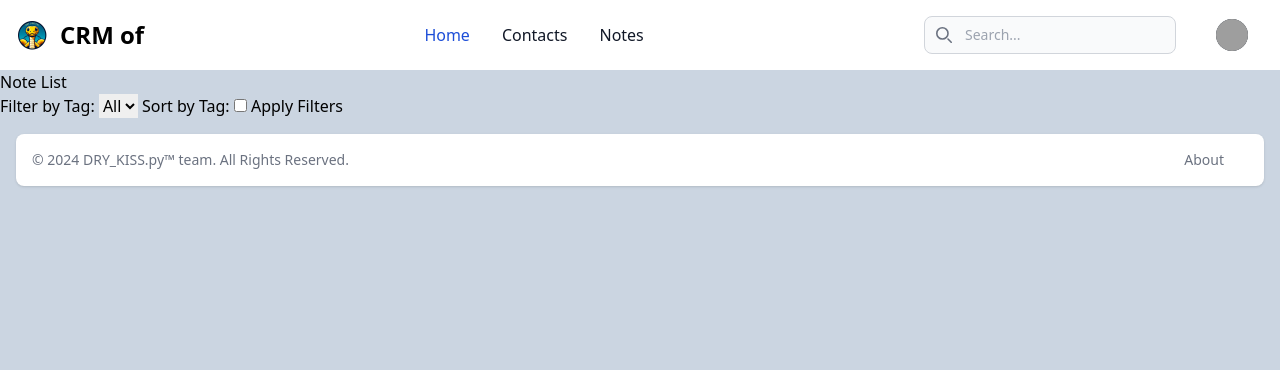
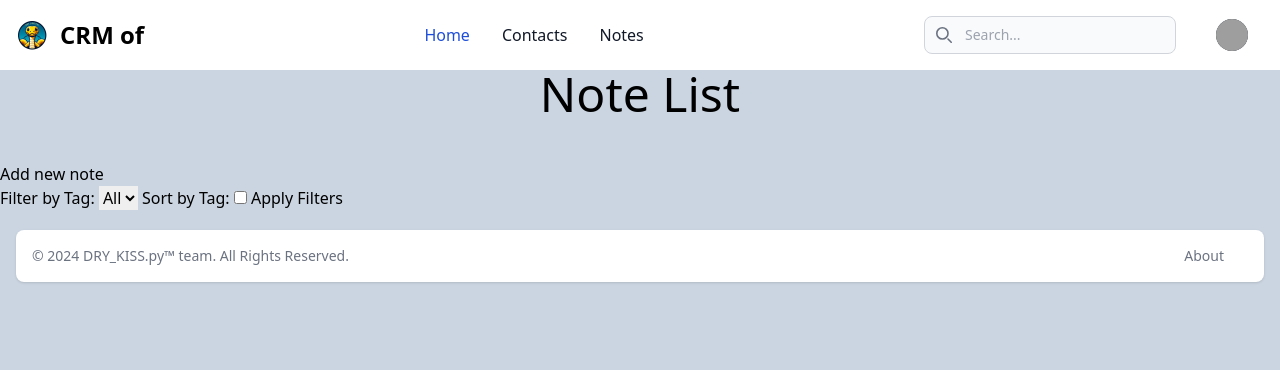
Before and after one commit to the10or/personal-assistant-web, a Django app: template personal_assistant/notes/templates/notes/note_list.html in a window 1280 px wide. Shown: the top 370 px of the page. Run offline with Django 3.2, Linux system fonts and the light colour scheme; the template is opened without the code that fills it, so the values that code supplies are empty; some libraries are stand-ins or nearby versions; grey boxes are pictures that could not be loaded.

Commit message:
correct note model, changes in html

```diff
--- a/personal_assistant/notes/templates/notes/add_note.html
+++ b/personal_assistant/notes/templates/notes/add_note.html
@@ -3,7 +3,7 @@
 {% block content %}
     <div class="container mt-4">
         <h2 class="mb-4">Add Note</h2>
-        <form method="post" action="{% url 'add_note' %}" class="col-md-6">
+        <form method="post" action="{% url 'notes:add_note' %}" class="col-md-6">
             {% csrf_token %}
 
             <div class="form-group">
--- a/personal_assistant/notes/templates/notes/edit_note.html
+++ b/personal_assistant/notes/templates/notes/edit_note.html
@@ -2,7 +2,7 @@
 
 {% block content %}
     <h2>Edit Note</h2>
-    <form method="post" action="{% url 'edit_note' note.id %}">
+    <form method="post" action="{% url 'notes:edit_note' note.id %}">
         {% csrf_token %}
         {{ form.as_p }}
         <button type="submit">Save</button>
--- a/personal_assistant/notes/templates/notes/note_list.html
+++ b/personal_assistant/notes/templates/notes/note_list.html
@@ -1,14 +1,17 @@
 {% extends  'theme/base.html' %}
 
 {% block content %}
-  <h2>Note List</h2>
+    <h2 class="text-center text-5xl mb-5">Note List</h2>
+    <br>
+    <p><a href="{% url 'notes:add_note' %}">Add new note</a></p>
 
-  <form method="get" action="{% url 'note_list' %}">
+    <form method="get" action="{% url 'notes:note_list' %}">
         <label for="tag_filter">Filter by Tag:</label>
         <select name="tag_filter" id="tag_filter">
             <option value="">All</option>
             {% for tag in tags %}
-        <option value="{{ tag.name }}" {% if tag.name == request.GET.tag_filter %}selected{% endif %}>{{ tag.name }}</option>
+                <option value="{{ tag.name }}"
+                        {% if tag.name == request.GET.tag_filter %}selected{% endif %}>{{ tag.name }}</option>
             {% endfor %}
         </select>
 
@@ -17,19 +20,25 @@
 
         <button type="submit">Apply Filters</button>
     </form>
-
+    <div class="text-white grid grid-cols-4 gap-4 items-center mb-5 justify-center">
         <ul>
             {% for note in notes %}
                 <li>
-        <h3>{{ note.title }}</h3>
+                    <div class="block p-5 bg-slate-600 border border-gray-200 rounded-lg shadow hover:bg-gray-800 dark:bg-gray-800 dark:border-gray-700 dark:hover:bg-gray-800 dark:hover:border-gray-200">
+                        <h3 class="text-center text-blue-600 text-2xl">{{ note.title }}</h3>
+                        <p></p>
                         <p>{{ note.content }}</p>
                         <p>Created by: {{ note.created_by.username }} | Created at: {{ note.created_at }}</p>
                         <p>Modified by: {{ note.modified_by.username }} | Modified at: {{ note.modified_at }}</p>
-        <p>Tags: {% for tag in note.tags.all %}{{ tag.name }}{% if not forloop.last %}, {% endif %}{% endfor %}</p>
-        <a href="{% url 'edit_note' note.id %}">Edit</a>
-        <a href="{% url 'delete_note' note.id %}">Delete</a>
+                        <p>Tags: {% for tag in note.tags.all %}{{ tag.name }}{% if not forloop.last %},
+                        {% endif %}{% endfor %}</p>
+                        <a href="{% url 'notes:edit_note' note.id %}">Edit</a>
+                        <a href="{% url 'notes:delete_note' note.id %}">Delete</a>
+                    </div>
                 </li>
             {% endfor %}
         </ul>
+    </div>
+
 
 {% endblock %}
--- a/personal_assistant/notes/urls.py
+++ b/personal_assistant/notes/urls.py
@@ -1,6 +1,6 @@
 from django.urls import path
 from .views import note_list, add_note, edit_note, delete_note
-
+app_name = 'notes'
 urlpatterns = [
     path("", note_list, name='note_list'),
     path("add/", add_note, name='add_note'),
--- a/personal_assistant/notes/views.py
+++ b/personal_assistant/notes/views.py
@@ -30,7 +30,7 @@ def add_note(request):
             note.created_by = request.user
             note.save()
             form.save_m2m()
-            return redirect('note_list')
+            return redirect('notes:note_list')
     else:
         form = NoteForm()
     return render(request, 'notes/add_note.html', {'form': form, 'tags': Tag.objects.all()})
@@ -45,7 +45,7 @@ def edit_note(request, note_id):
             note.modified_by = request.user
             note.save()
             form.save_m2m()
-            return redirect('note_list')
+            return redirect('notes:note_list')
     else:
         form = NoteForm(instance=note)
     return render(request, 'notes/edit_note.html', {'form': form, 'note': note})
@@ -54,4 +54,4 @@ def edit_note(request, note_id):
 def delete_note(request, note_id):
     note = get_object_or_404(Note, pk=note_id)
     note.delete()
-    return redirect('note_list')
+    return redirect('notes:note_list')
--- a/personal_assistant/theme/templates/theme/menu.html
+++ b/personal_assistant/theme/templates/theme/menu.html
@@ -8,6 +8,6 @@
        class="block py-2 px-3 text-gray-900 rounded hover:bg-gray-100 md:hover:bg-transparent md:hover:text-blue-700 md:p-0 dark:text-white md:dark:hover:text-blue-500 dark:hover:bg-gray-700 dark:hover:text-white md:dark:hover:bg-transparent dark:border-gray-700">Contacts</a>
 </li>
 <li>
-    <a href="#"
+    <a href="{% url 'notes:note_list' %}"
        class="block py-2 px-3 text-gray-900 rounded hover:bg-gray-100 md:hover:bg-transparent md:hover:text-blue-700 md:p-0 dark:text-white md:dark:hover:text-blue-500 dark:hover:bg-gray-700 dark:hover:text-white md:dark:hover:bg-transparent dark:border-gray-700">Notes</a>
 </li>
```
Also changed, not shown: personal_assistant/notes/models.py (+8 -2 lines). Lines whose indentation alone changed are shown as unchanged.
